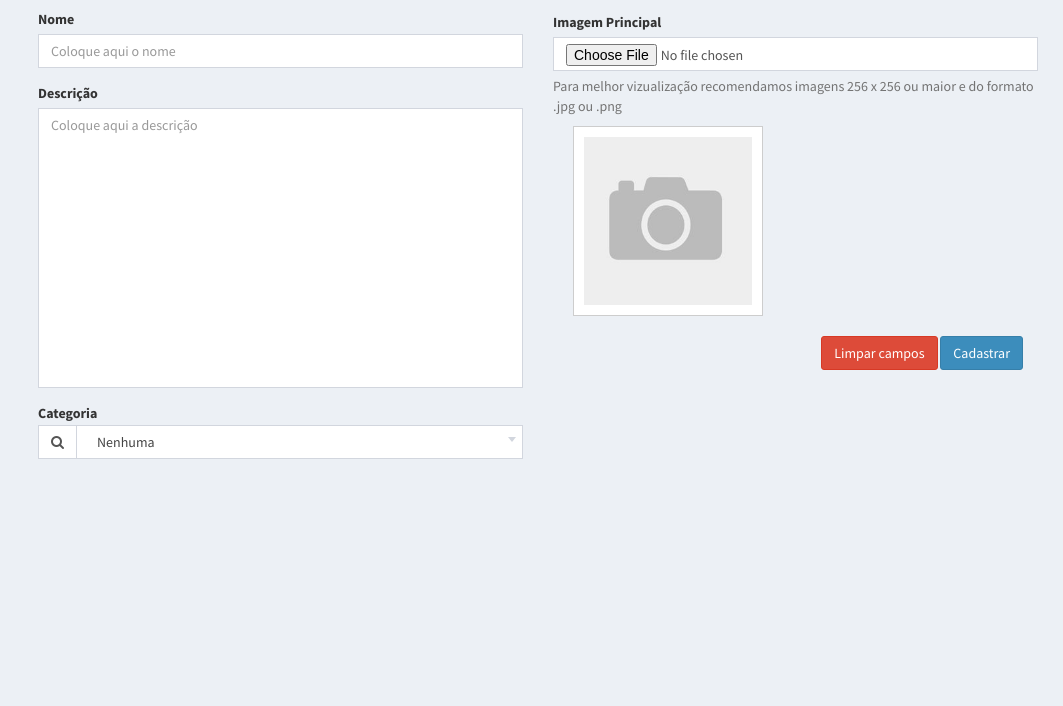
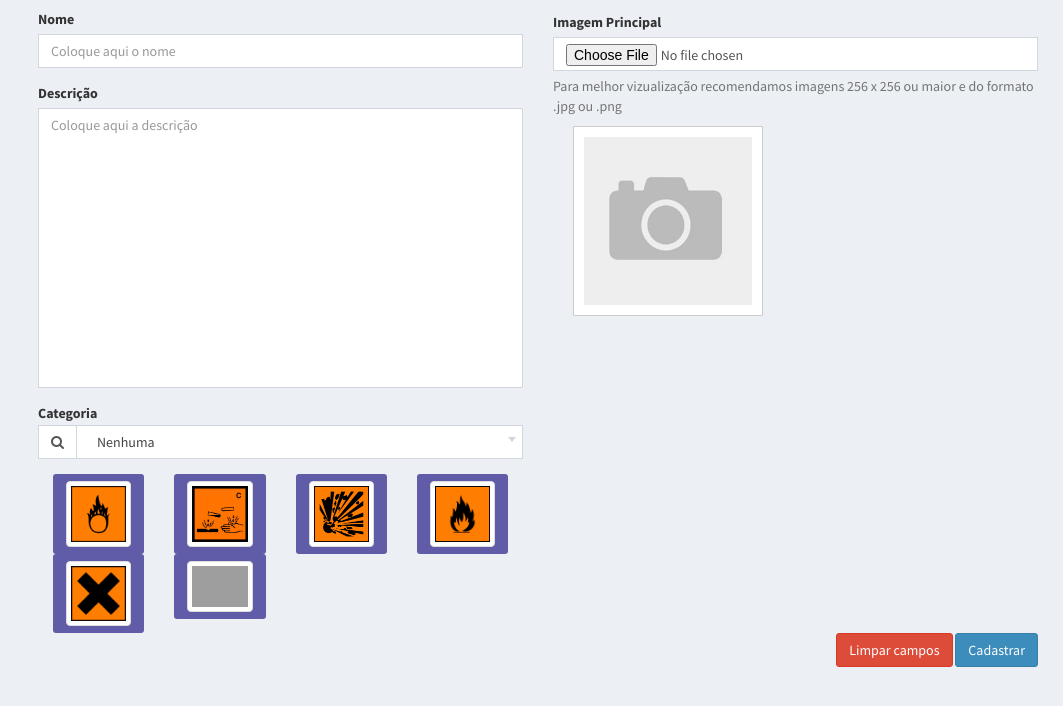
Before and after one commit to marciioluucas/Chemistery, a PHP site: page /view/frmCadastroProduto.php in a window 1280 px wide. Shown: the part 42-748 px from the top of the page, without its empty margins (217-1280 px from the left). Run offline with PHP 8.4, Linux system fonts and the light colour scheme; the visitor is signed in with stand-in values (Sample User, id 1); tables that the repository leaves empty hold one stand-in row (values such as "Sample post"); some libraries are stand-ins or nearby versions; grey boxes are pictures that could not be loaded.

Commit message:
Fazendo checkbox das imagens de toxidade.

```diff
--- a/view/frmCadastroProduto.php
+++ b/view/frmCadastroProduto.php
@@ -132,6 +132,14 @@ if ($_SESSION["tempo"] < time()) {
             transition: all 0.3s ease-in 0s;
         }
 
+        .check
+        {
+            opacity:0.5;
+            color:violet;
+
+        }
+
+
         .onoffswitch-checkbox:checked + .onoffswitch-label {
             background-color: #3588CC;
         }
@@ -229,7 +237,17 @@ if ($_SESSION["tempo"] < time()) {
                         </select>
                     </div>
                 </div><!-- /.form-group -->
+                <div class="form-group">
+                    <div class="col-md-3"><label class="btn bg-purple"><img src="../sources/imgs/comburente.png" alt="..." class="img-thumbnail img-check"><input type="checkbox" name="chk1" id="item4" value="val1" class="hidden" autocomplete="off"></label></div>
+                    <div class="col-md-3"><label class="btn bg-purple"><img src="../sources/imgs/corrosivo.jpg" alt="..." class="img-thumbnail img-check"><input type="checkbox" name="chk2" id="item4" value="val2" class="hidden" autocomplete="off"></label></div>
+                    <div class="col-md-3"><label class="btn bg-purple"><img src="../sources/imgs/explosivo.png" alt="..." class="img-thumbnail img-check"><input type="checkbox" name="chk3" id="item4" value="val3" class="hidden" autocomplete="off"></label></div>
+                    <div class="col-md-3"><label class="btn bg-purple"><img src="../sources/imgs/inflamavel.png" alt="..." class="img-thumbnail img-check"><input type="checkbox" name="chk4" id="item4" value="val4" class="hidden" autocomplete="off"></label></div>
+                    <div class="col-md-3"><label class="btn bg-purple"><img src="../sources/imgs/nocivo-irritante.png" alt="..." class="img-thumbnail img-check"><input type="checkbox" name="chk5" id="item4" value="val5" class="hidden" autocomplete="off"></label></div>
+                    <div class="col-md-3"><label class="btn bg-purple"><img src="../sources/imgs/toxico.png" alt="..." class="img-thumbnail img-check"><input type="checkbox" name="chk6" id="item4" value="val6" class="hidden" autocomplete="off"></label></div>
+                </div>
             </div>
+
+
             <div class="col-lg-6" style="margin-top: 3px;">
 
 
@@ -244,6 +262,11 @@ if ($_SESSION["tempo"] < time()) {
                         <img src="../imagens/noimg.png" id="preview-da-imagemPrincipal"
                              style="width: auto !important; height: auto !important; max-height: 190px !important;"
                              class="img"></div>
+                </div>
+
+
+
+
                 </div>
 
                 <div id="parametrosAdicionais">
@@ -302,6 +325,12 @@ if ($_SESSION["tempo"] < time()) {
         $("body").setHeight($(window).height());
     });
 
+
+    $(document).ready(function(e){
+        $(".img-check").click(function(){
+            $(this).toggleClass("check");
+        });
+    });
 
 
     $("#produtoimagem").change(function () {
```
Also changed, not shown: sources/imgs/toxico.jpg (deleted).
